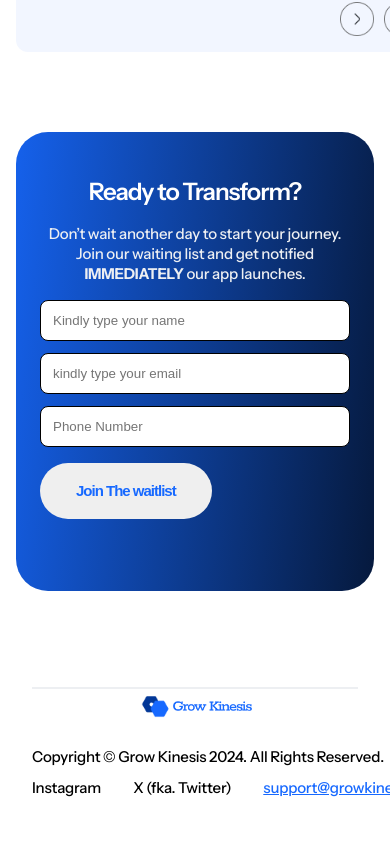
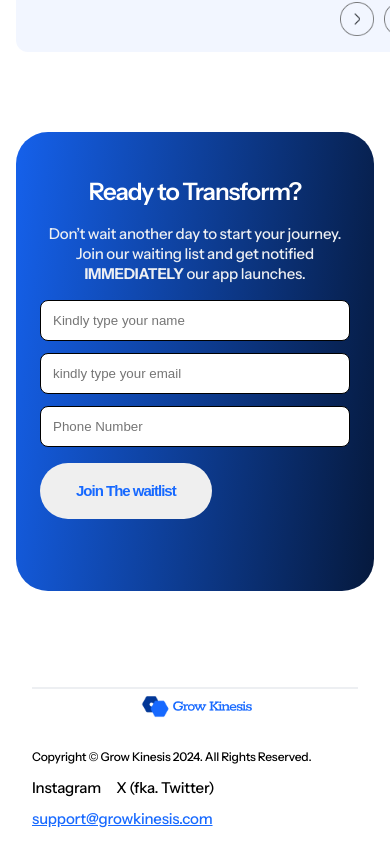
Before and after one commit to Meetkamal256/Grow-Kinesis, a Next.js app: page / in a window 390 px wide. Shown: the part 2852-3711 px from the top of the page. Before the commit the page ends 3680 px from the top, so only its background shows below. Built offline with nearby package versions, Linux system fonts and the light colour scheme.

Commit message:
modified footer styling

```diff
--- a/app/_components/section/ContactSection/ContactSection.module.css
+++ b/app/_components/section/ContactSection/ContactSection.module.css
@@ -22,6 +22,7 @@
   line-height: 48px;
   letter-spacing: -2px;
   margin-bottom: 12px;
+  whitespace: nowrap;
 }
 
 .contactSection .description {
--- a/app/_components/section/FooterSection/FooterSection.module.css
+++ b/app/_components/section/FooterSection/FooterSection.module.css
@@ -80,7 +80,7 @@
   }
 
   .copyright {
-    font-size: 15px;
+    font-size: 12px;
     font-weight: 500;
     line-height: 16px;
     letter-spacing: -0.2px;
@@ -94,6 +94,8 @@
     line-height: 16px;
     letter-spacing: -0.20000000298023224px;
     white-space: nowrap;
+    gap: 15px;
+    flex-wrap: wrap;
   }
 
   .email {
```
